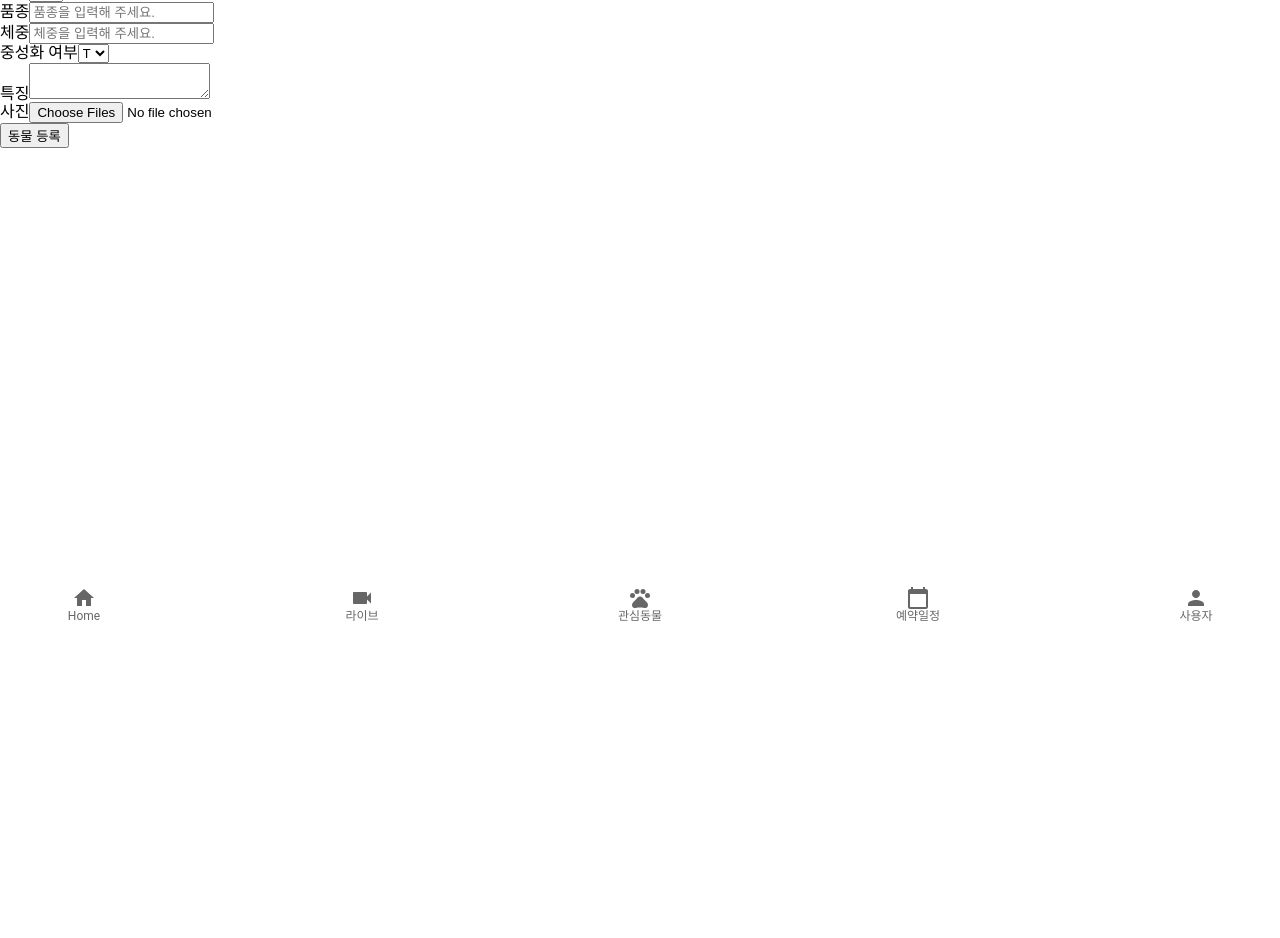
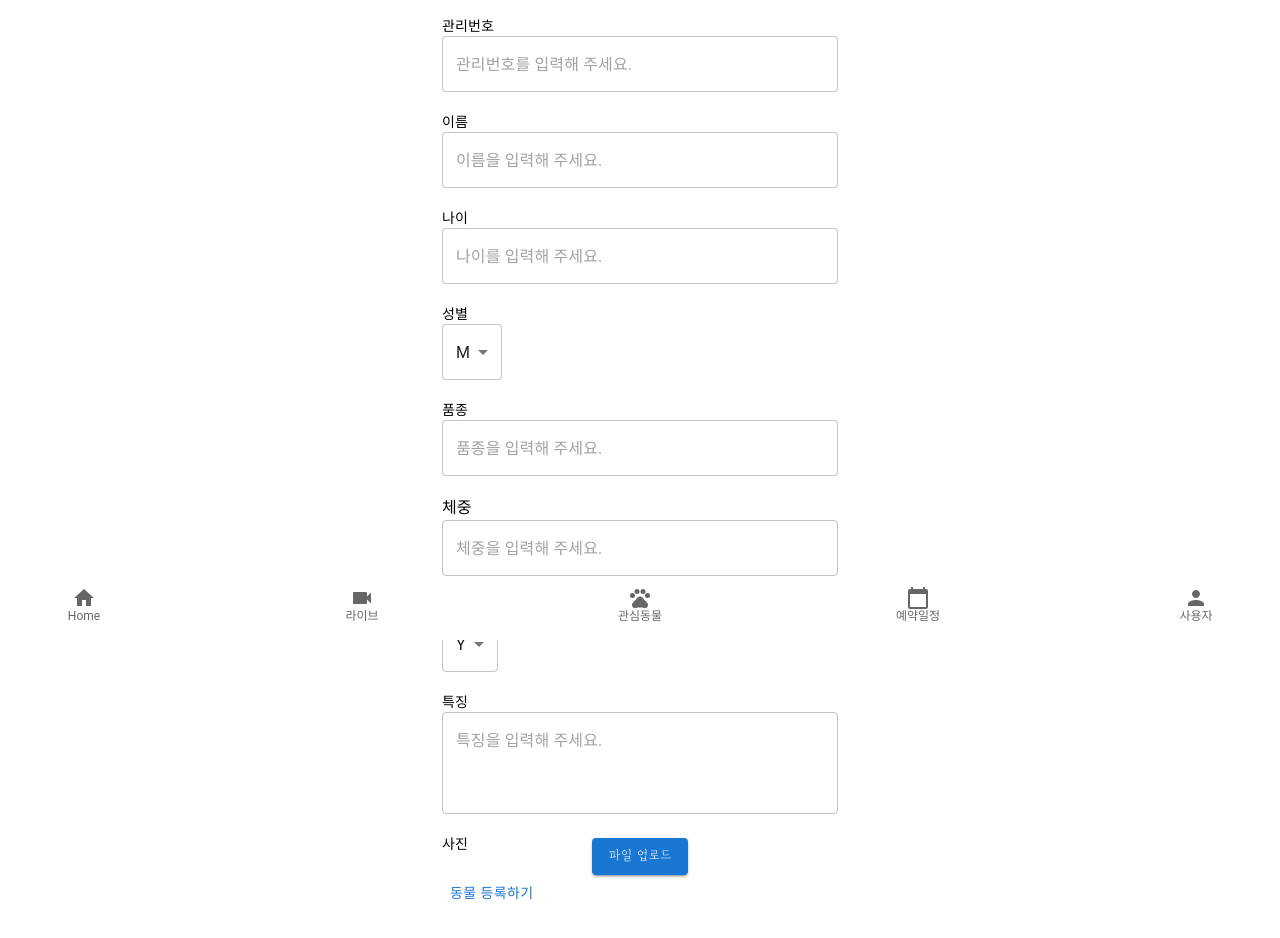
Before and after one commit to whdydrhks/SSAFY-COMMON-PROJECT, a React (Create React App) app in the folder FrontEnd/: page /animal/create in a window 1280 px wide. Shown: the part 160-1098 px from the top of the page. Before the commit the page ends 800 px from the top, so only its background shows below. Built offline with nearby package versions, Linux system fonts and the light colour scheme.

Commit message:
[FE] feat : Animal create file upload 파일 업로드 기능 완료

```diff
--- /dev/null
+++ b/FrontEnd/src/api/api.js
@@ -0,0 +1,3 @@
+const API_URL = 'http://localhost:8080/api/v1/';
+
+export default API_URL;
--- /dev/null
+++ b/FrontEnd/src/components/Animal/AnimalCategory.js
@@ -0,0 +1,81 @@
+/* eslint-disable react/require-default-props */
+/* eslint-disable react/jsx-props-no-spreading */
+
+import React from 'react';
+import styled from 'styled-components';
+import PropTypes from 'prop-types';
+import Tabs from '@mui/material/Tabs';
+import Tab from '@mui/material/Tab';
+import Typography from '@mui/material/Typography';
+import Box from '@mui/material/Box';
+import AnimalList from './AnimalList';
+
+const STemp = styled(Tab)`
+  width: 50%;
+  border: 1px solid black;
+  border-radius: 10px 10px 0px 0px;
+`;
+
+function TabPanel(props) {
+  const { children, value, index } = props;
+
+  return (
+    <div
+      role="tabpanel"
+      hidden={value !== index}
+      id={`simple-tabpanel-${index}`}
+      aria-labelledby={`simple-tab-${index}`}
+    >
+      {value === index && (
+        <Box sx={{ p: 3 }}>
+          <Typography>{children}</Typography>
+        </Box>
+      )}
+    </div>
+  );
+}
+
+TabPanel.propTypes = {
+  children: PropTypes.node,
+  index: PropTypes.number.isRequired,
+  value: PropTypes.number.isRequired,
+};
+
+function a11yProps(index) {
+  return {
+    id: `simple-tab-${index}`,
+    'aria-controls': `simple-tabpanel-${index}`,
+  };
+}
+
+function AnimalCategory() {
+  const [value, setValue] = React.useState(0);
+
+  const handleChange = (event, newValue) => {
+    setValue(newValue);
+  };
+
+  return (
+    <Box sx={{ width: '100%' }}>
+      <Box sx={{ borderBottom: 1, borderColor: 'divider' }}>
+        <Tabs
+          value={value}
+          onChange={handleChange}
+          aria-label="basic tabs example"
+        >
+          <STemp label="입양중" {...a11yProps(0)} />
+          <STemp label="입양 완료" {...a11yProps(1)} />
+        </Tabs>
+      </Box>
+
+      <TabPanel value={value} index={0}>
+        <AnimalList />
+      </TabPanel>
+      <TabPanel value={value} index={1}>
+        입양 완료
+      </TabPanel>
+    </Box>
+  );
+}
+
+export default AnimalCategory;
--- a/FrontEnd/src/pages/Animal/Animal.js
+++ b/FrontEnd/src/pages/Animal/Animal.js
@@ -1,36 +1,48 @@
+/* eslint-disable jsx-a11y/label-has-associated-control */
 import React from 'react';
 import styled from 'styled-components';
 import { Link } from 'react-router-dom';
+import Button from '@mui/material/Button';
+import '../../styles/cafe24.css';
 import Header from '../../components/common/Header';
 import Nav from '../../components/common/Nav';
-import AnimalList from '../../components/Animal/AnimalList';
+import AnimalCategory from '../../components/Animal/AnimalCategory';
 
-const StyledLink = styled(Link)`
-  position: fixed;
-  top: 650px;
-  left: 700px;
-  color: black;
-  margin: 0 auto;
-  width: 40px;
-  height: 40px;
-  border: 3px solid;
-  border-radius: 50%;
-  text-align: center;
-  font-size: 32px;
+const Sh1 = styled.h1`
+  font-size: 2rem;
+  font-family: 'cafe24';
+  margin-left: 1rem;
+`;
+
+const SMain = styled.div`
+  display: flex;
+  justify-content: space-between;
+  font-family: 'cafe24';
+  margin-bottom: 2rem;
+`;
+
+const SCreateButton = styled(Button)`
+  font-family: 'cafe24';
+  border-radius: 10px;
+  margin-right: 1rem;
 `;
 
 function Animal() {
   return (
     <>
       <Header />
-      <h1>관리 동물</h1>
-      <AnimalList />
-      <StyledLink to="/animal/create" style={{ textDecoration: 'none' }}>
-        +
-      </StyledLink>
+      <SMain>
+        <Sh1>관리 동물</Sh1>
+        <Link to="/animal/create" style={{ textDecoration: 'none' }}>
+          <SCreateButton variant="contained" size="medium">
+            동물 등록
+          </SCreateButton>
+        </Link>
+      </SMain>
+      <AnimalCategory />
+      {/* <AnimalList /> */}
       <Nav />
     </>
   );
 }
-
 export default Animal;
--- a/FrontEnd/src/pages/Animal/AnimalCreateHost.js
+++ b/FrontEnd/src/pages/Animal/AnimalCreateHost.js
@@ -1,11 +1,44 @@
+/* eslint-disable jsx-a11y/label-has-associated-control */
 import React, { useState } from 'react';
-import { Link } from 'react-router-dom';
-import { useSetRecoilState, useRecoilValue } from 'recoil';
-import { animalListState, animalNumber } from '../../recoilState';
+import {
+  Box,
+  TextField,
+  Container,
+  Typography,
+  Grid,
+  Select,
+  Button,
+} from '@mui/material';
+import axios from 'axios';
+import { useNavigate } from 'react-router-dom';
+import styled from 'styled-components';
+import { useRecoilValue } from 'recoil';
+import { animalNumber } from '../../recoilState';
 import Nav from '../../components/common/Nav';
 import Header from '../../components/common/Header';
+import '../../styles/cafe24.css';
 
+const SH1 = styled.h1`
+  font-size: 2rem;
+  font-family: 'cafe24';
+  margin-left: 1rem;
+  margin-bottom: 2rem;
+`;
+
+const STemp = styled.div`
+  display: flex;
+  justify-content: center;
+`;
+const SFileUploadButton = styled(Button)`
+  font-family: 'cafe24';
+`;
+
+const SPreviewCard = styled(Grid)`
+  display: flex
+  justify-content: center;
+`;
 function AnimalCreateHost() {
+  const navigate = useNavigate();
   let id = useRecoilValue(animalNumber);
   const getId = () => {
     id += 1;
@@ -18,7 +51,7 @@ function AnimalCreateHost() {
   //   console.log(temp);
   // }, [id]);
 
-  const setAnimalList = useSetRecoilState(animalListState);
+  // const setAnimalList = useSetRecoilState(animalListState);
 
   const [manageNumber, setManageNumber] = useState('');
   const [name, setName] = useState('');
@@ -27,51 +60,86 @@ function AnimalCreateHost() {
   const [gender, setGender] = useState('M');
   const [breed, setBreed] = useState('');
   const [weight, setWeight] = useState(0);
-  const neuterList = ['T', 'F'];
+  const neuterList = ['Y', 'N'];
   const [neuter, setNeuter] = useState('T');
   const [note, setNote] = useState('');
-  const [img, setImg] = useState('');
+  const [images, setImages] = useState([]);
+  const [previews, setPreviews] = useState([]);
+
+  // const [imgPreview, setImgPreview] = useState('');
 
   const handleManageNumber = e => {
-    setManageNumber(e);
+    setManageNumber(e.target.value);
   };
 
   const handleName = e => {
-    setName(e);
+    setName(e.target.value);
   };
 
   const handleAge = e => {
-    setAge(e);
+    setAge(e.target.value);
   };
 
   const handleGender = e => {
-    setGender(e);
+    setGender(e.target.value);
   };
 
   const handleBreed = e => {
-    setBreed(e);
+    setBreed(e.target.value);
   };
 
   const handleWeight = e => {
-    setWeight(e);
+    setWeight(e.target.value);
   };
 
   const handleNeuter = e => {
-    setNeuter(e);
+    if (e.target.value === 'Y') {
+      setNeuter('True');
+    } else {
+      setNeuter('False');
+    }
   };
 
   const handleNote = e => {
-    setNote(e);
+    setNote(e.target.value);
   };
 
-  const handleImage = e => {
-    console.log(e.target.files);
-    setImg(e.target.files);
+  const handleImages = e => {
+    setImages(e.target.files);
+    const imageLists = e.target.files;
+    let imageUrlLists = [...previews];
+
+    for (let i = 0; i < imageLists.length; i += 1) {
+      const currentImageUrl = URL.createObjectURL(imageLists[i]);
+      imageUrlLists.push(currentImageUrl);
+    }
+
+    if (imageUrlLists.length > 10) {
+      imageUrlLists = imageUrlLists.slice(0, 10);
+    }
+
+    setPreviews(imageUrlLists);
   };
 
-  const addAnimal = () => {
-    setAnimalList(oldAnimalList => [
-      ...oldAnimalList,
+  const handlePreviewList = e => {
+    // console.log(e.target.name);
+    const temp = [...images];
+    const temp2 = [...previews];
+    temp.splice(e.target.name, 1);
+    // console.log(temp);
+    temp2.splice(e.target.name, 1);
+    // console.log(temp2);
+    setImages(temp);
+    setPreviews(temp2);
+  };
+
+  const addAnimal = e => {
+    e.preventDefault();
+    // console.log(e);
+    const formData = new FormData();
+
+    formData.append('image', images);
+    const variables = [
       {
         expired: 'F',
         animalId: getId(),
@@ -82,106 +150,192 @@ function AnimalCreateHost() {
         breed,
         age,
         gender,
-        weight: parseFloat(weight),
+        weight,
         neuter,
         note,
-        img,
       },
-    ]);
+    ];
+
+    formData.append(
+      'data',
+      new Blob([JSON.stringify(variables)], { type: 'application/json' }),
+    );
+    axios.post('http://192.168.31.226:3000/animal/create', formData);
+    console.log(variables[0].animalId);
+    navigate(`/animal/${variables[0].animalId}`);
   };
 
   return (
     <>
       <Header />
-
-      <div>
-        <span>관리번호</span>
-        <input
+      <SH1>동물 등록</SH1>
+      <Container component="main" maxWidth="xs">
+        <Box
+          sx={{
+            marginTop: 8,
+            display: 'flex',
+            flexDirection: 'column',
+          }}
+        >
+          <form onSubmit={addAnimal}>
+            <Grid container spacing={2}>
+              <Grid item xs={12}>
+                <Typography component="h6" variant="body2">
+                  관리번호
+                </Typography>
+                <TextField
                   type="text"
                   onChange={handleManageNumber}
                   placeholder="관리번호를 입력해 주세요."
+                  fullWidth
+                  required
+                  style={{ marginBottom: 20 }}
                 />
-      </div>
-
-      <div>
-        <span>이름</span>
-        <input
+              </Grid>
+            </Grid>
+            <Grid item xs={12}>
+              <Typography component="h6" variant="body2">
+                이름
+              </Typography>
+              <TextField
                 type="text"
                 onChange={handleName}
                 placeholder="이름을 입력해 주세요."
+                fullWidth
+                required
+                style={{ marginBottom: 20 }}
               />
-      </div>
-
-      <div>
-        <span>나이</span>
-        <input
+            </Grid>
+            <Grid item xs={12}>
+              <Typography component="h6" variant="body2">
+                나이
+              </Typography>
+              <TextField
                 type="text"
                 onChange={handleAge}
                 placeholder="나이를 입력해 주세요."
+                fullWidth
+                required
+                style={{ marginBottom: 20 }}
               />
-      </div>
-
-      <div>
-        <span>성별</span>
-        <select onChange={handleGender}>
+            </Grid>
+            <Grid item xs={12}>
+              <Typography component="h6" variant="body2">
+                성별
+              </Typography>
+              <Select
+                onChange={handleGender}
+                defaultValue="M"
+                style={{ marginBottom: 20 }}
+              >
                 {genderList.map(item => (
                   <option value={item} key={item}>
                     {item}
                   </option>
                 ))}
-        </select>
-      </div>
-
-      <div>
-        <span>품종</span>
-        <input
+              </Select>
+            </Grid>
+            <Grid item xs={12}>
+              <Typography component="h6" variant="body2">
+                품종
+              </Typography>
+              <TextField
                 type="text"
                 onChange={handleBreed}
                 placeholder="품종을 입력해 주세요."
+                fullWidth
+                required
+                style={{ marginBottom: 20 }}
               />
-      </div>
-
-      <div>
-        <span>체중</span>
-        <input
+            </Grid>
+            <Grid>
+              <Typography item xs={12}>
+                체중
+              </Typography>
+              <TextField
                 type="number"
                 onChange={handleWeight}
                 placeholder="체중을 입력해 주세요."
+                fullWidth
+                required
+                style={{ marginBottom: 20 }}
               />
-      </div>
-
-      <div>
-        <span>중성화 여부</span>
-        <select onChange={handleNeuter}>
+            </Grid>
+            <Grid item xs={12}>
+              <Typography component="h6" variant="body2">
+                중성화 여부
+              </Typography>
+              <Select
+                onChange={handleNeuter}
+                defaultValue="Y"
+                style={{ marginBottom: 20 }}
+              >
                 {neuterList.map(item => (
                   <option value={item} key={item}>
                     {item}
                   </option>
                 ))}
-        </select>
-      </div>
-
-      <div>
-        <span>특징</span>
-        <textarea onChange={handleNote} />
-      </div>
-
-      <div>
-        <span>사진</span>
+              </Select>
+            </Grid>
+            <Grid item xs={12}>
+              <Typography component="h6" variant="body2">
+                특징
+              </Typography>
+              <TextField
+                onChange={handleNote}
+                multiline
+                rows={3}
+                fullWidth
+                placeholder="특징을 입력해 주세요."
+                style={{ marginBottom: 20 }}
+              />
+            </Grid>
+            <Grid item xs={12}>
+              <Typography component="h6" variant="body2">
+                사진
+              </Typography>
+              <Box sx={{ flexGrow: 1 }}>
+                <Grid container spacing={2}>
+                  {previews.map((image, imageId) => (
+                    <SPreviewCard item xs={6}>
+                      <img
+                        src={image}
+                        alt={`${image}-${imageId}`}
+                        style={{ width: '10rem' }}
+                      />
+                      <Button
+                        type="button"
+                        onClick={handlePreviewList}
+                        name={`${imageId}`}
+                        variant="contained"
+                        color="error"
+                      >
+                        삭제
+                      </Button>
+                    </SPreviewCard>
+                  ))}
+                </Grid>
+              </Box>
+            </Grid>
+            <Grid item xs={12}>
+              <STemp>
+                <SFileUploadButton variant="contained" component="label">
+                  파일 업로드
                   <input
                     type="file"
-          name="file"
+                    hidden
+                    onChange={handleImages}
+                    multiple="multiple"
                     accept="image/*"
-          onClick={handleImage}
-          multiple="multiple"
                   />
-      </div>
+                </SFileUploadButton>
+              </STemp>
+            </Grid>
 
-      <Link to="/animal">
-        <button type="button" onClick={addAnimal}>
-          동물 등록
-        </button>
-      </Link>
+            <Button type="submit">동물 등록하기</Button>
+          </form>
+        </Box>
+      </Container>
 
       <Nav />
     </>
--- a/FrontEnd/src/pages/Animal/AnimalDetail.js
+++ b/FrontEnd/src/pages/Animal/AnimalDetail.js
@@ -5,6 +5,7 @@ import Nav from '../../components/common/Nav';
 
 function AnimalDetail() {
   const location = useLocation();
+  console.log(location.state);
   const { animal } = location.state;
 
   return (
--- a/FrontEnd/src/pages/Animal/AnimalUpdateHost.js
+++ b/FrontEnd/src/pages/Animal/AnimalUpdateHost.js
@@ -11,7 +11,7 @@ function AnimalEdit() {
   const animalIdForUpdate = useParams();
   const temp = useRecoilValue(animalListState);
   const animal = temp[animalIdForUpdate.animalId];
-  console.log(animal);
+  //   console.log(animal);
   const [expired, setExpired] = useState(animal.expired);
   const [manageNumber, setManageNumber] = useState(animal.manageNumber);
   const [name, setName] = useState(animal.name);
--- /dev/null
+++ b/FrontEnd/src/styles/cafe24.css
@@ -0,0 +1,6 @@
+@charset "utf-8";
+
+@font-face {
+  font-family: 'cafe24';
+  src: url('../fonts/Cafe24Oneprettynight.ttf');
+}
```
Also changed, not shown: FrontEnd/src/components/Animal/AnimalItem.js (+8 -2 lines), FrontEnd/src/fonts/Cafe24Oneprettynight.ttf (added). Lines whose indentation alone changed are shown as unchanged.
